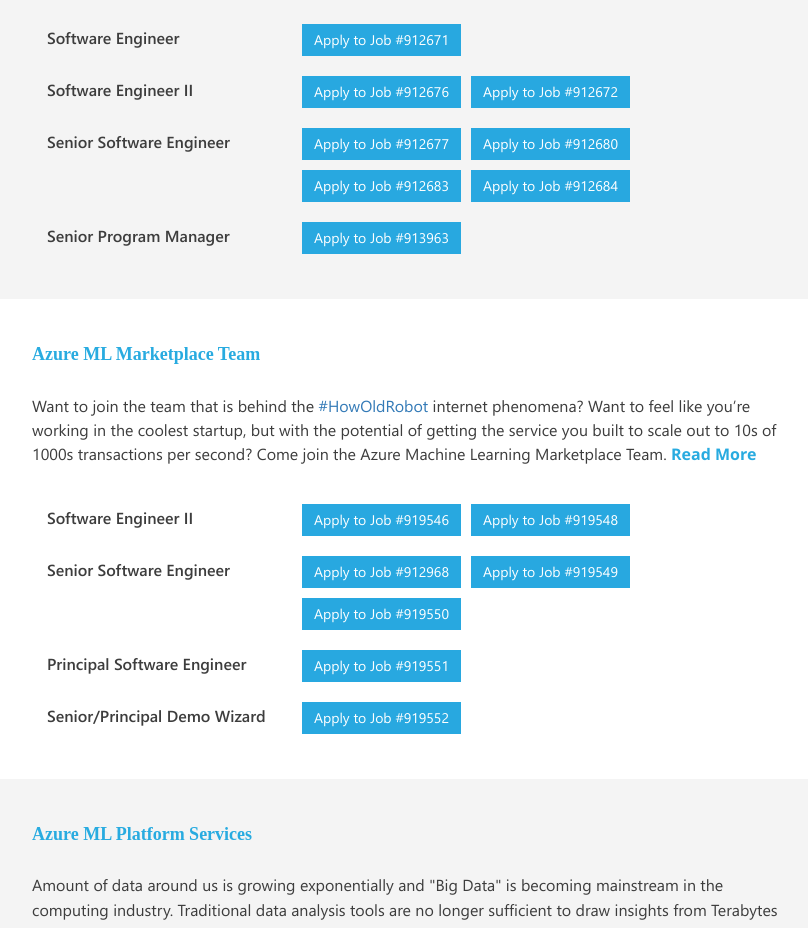
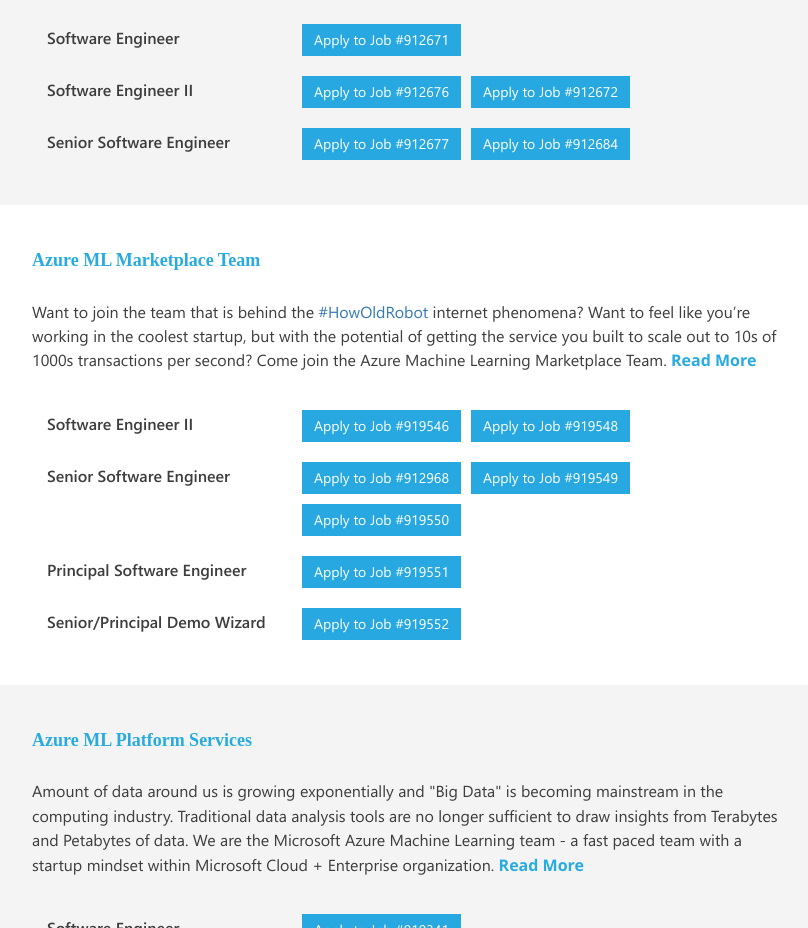
Before and after one commit to azuremljobs/azuremljobs.github.io, a website: page index.html in a window 1280 px wide. Shown: the part 1240-2168 px from the top of the page, without its empty margins (233-1041 px from the left). Drawn offline with nearby package versions, Linux system fonts and the light colour scheme; a web font is replaced by a local one.

Commit message:
Update index.html

```diff
--- a/index.html
+++ b/index.html
@@ -209,25 +209,9 @@
                                href="https://careers.microsoft.com/jobdetails.aspx?jid=173711"
                                role="button">Apply to Job #912677</a>
                             <a class="btn btn-default" target="_blank"
-                               href="https://careers.microsoft.com/jobdetails.aspx?jid=173714"
-                               role="button">Apply to Job #912680</a>
-                            <a class="btn btn-default" target="_blank"
-                               href="https://careers.microsoft.com/jobdetails.aspx?jid=173702"
-                               role="button">Apply to Job #912683</a>
-                            <a class="btn btn-default" target="_blank"
                                href="https://careers.microsoft.com/jobdetails.aspx?jid=173707"
                                role="button">Apply to Job #912684</a>
 
-                        </div>
-                    </div>
-                    <div class="row">
-                        <div class="job-title col-xs-6 col-sm-4">
-                            Senior Program Manager
-                        </div>
-                        <div class="job-links col-xs-6 col-sm-8">
-                            <a class="btn btn-default" target="_blank"
-                               href="https://careers.microsoft.com/jobdetails.aspx?jid=174590"
-                               role="button">Apply to Job #913963</a>
                         </div>
                     </div>
                 </div>
```
